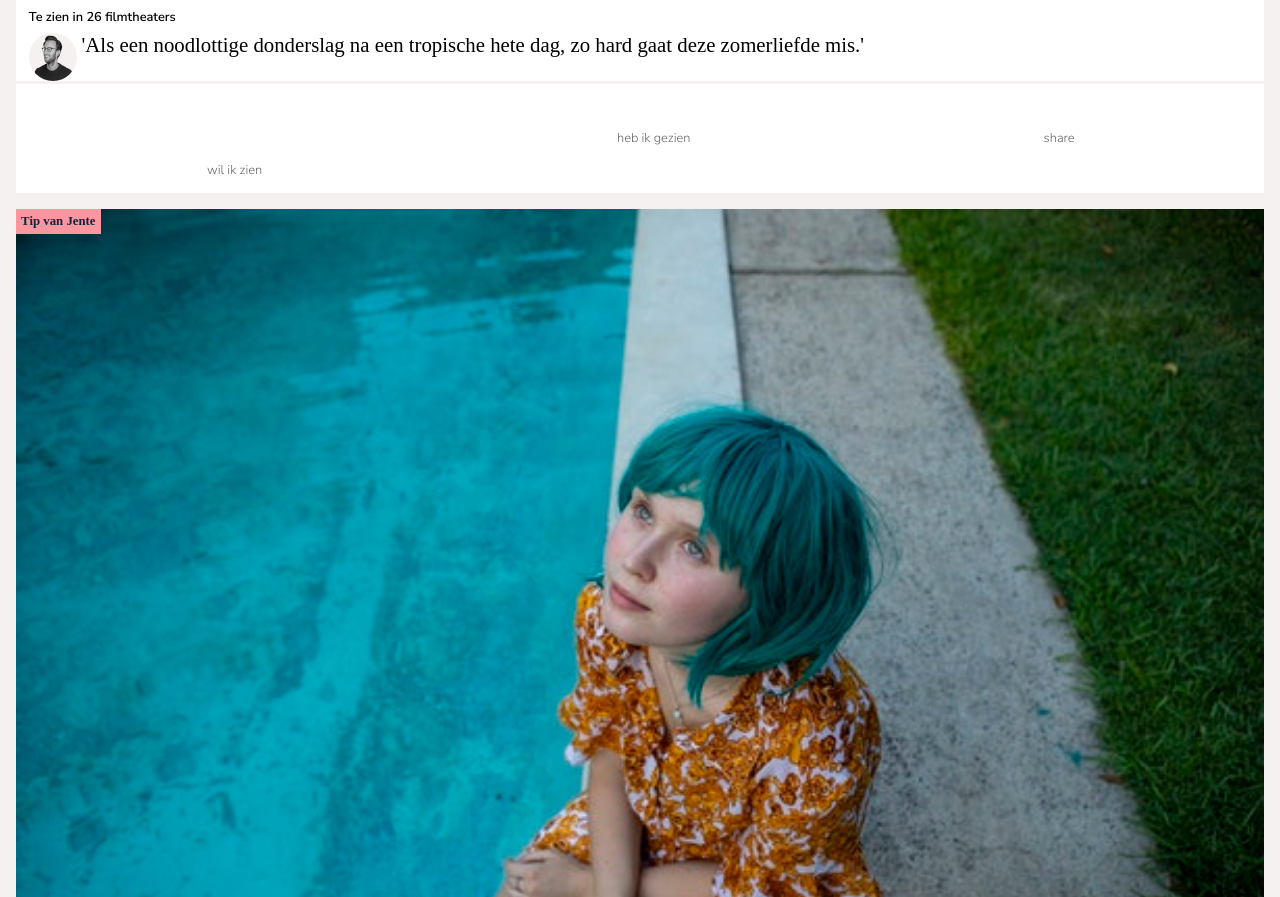
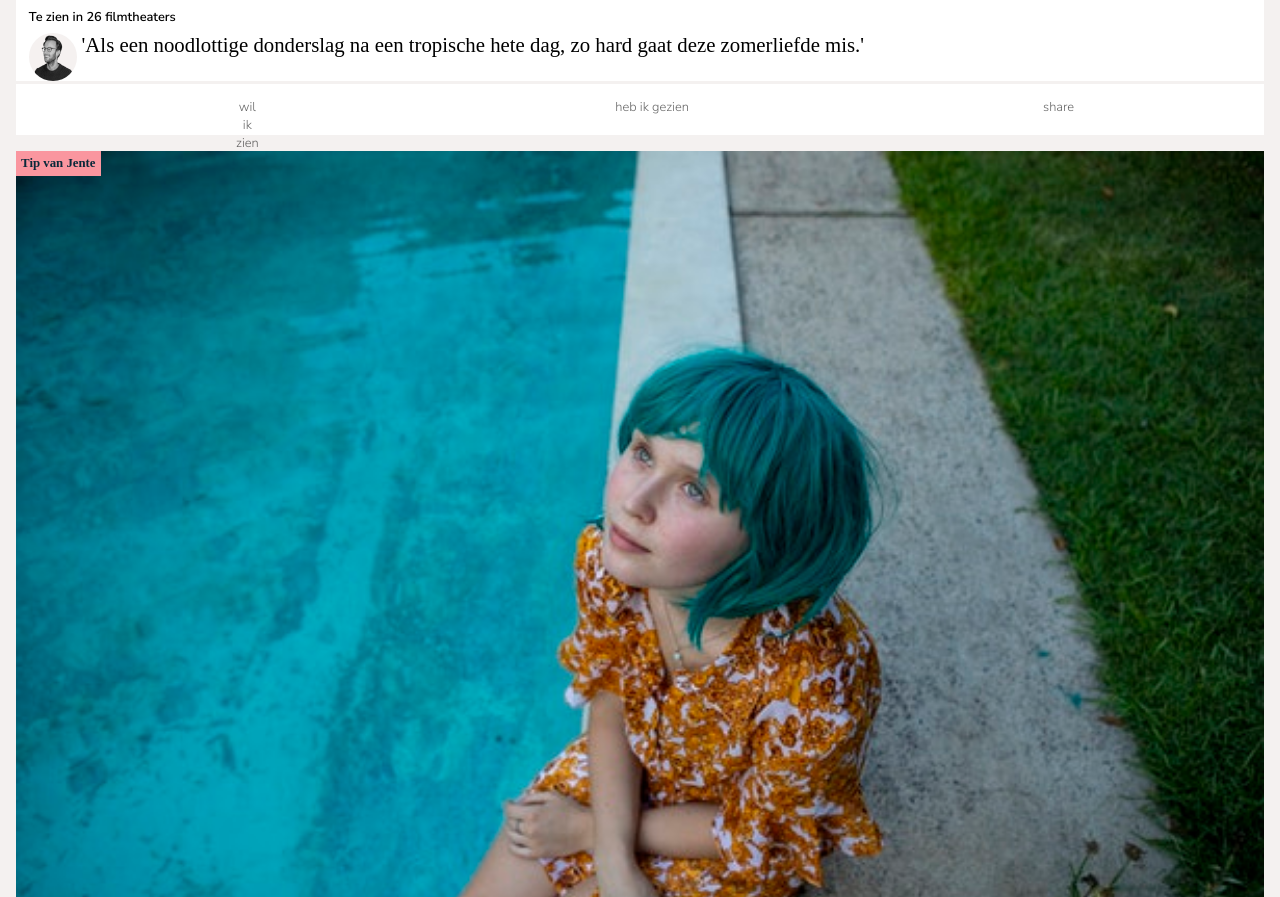
Before and after one commit to yorickleblanc/ProjectWebWebsite, a plain HTML site: page index.html in a window 1280 px wide. Shown: the part 2859-3756 px from the top of the page. Drawn offline with Linux system fonts and the light colour scheme; a web font is replaced by a local one.

Commit message:
Add files via upload

```diff
--- a/styles/style.css
+++ b/styles/style.css
@@ -21,9 +21,6 @@ h1, h2, h3, h4, h6, span {
 p {
     font-family: freight-macro-pro,serif;
 }
-
-
-
 
 
 
@@ -313,6 +310,10 @@ article + div {
 }
 
 article + div button {
+    vertical-align: -6px;
+    height: 2em;
+    width: auto;
+    display: flex;
     font-family: 'Nunito Sans', sans-serif;
     font-size: 0.8em;
     color: black;
@@ -321,6 +322,11 @@ article + div button {
     opacity: 0.6;
 
 }
+
+article + div button svg {
+}
+
+
 
 /* 5e section - Podcast */
 
```
Also changed, not shown: index.html (+2 -1 lines).
